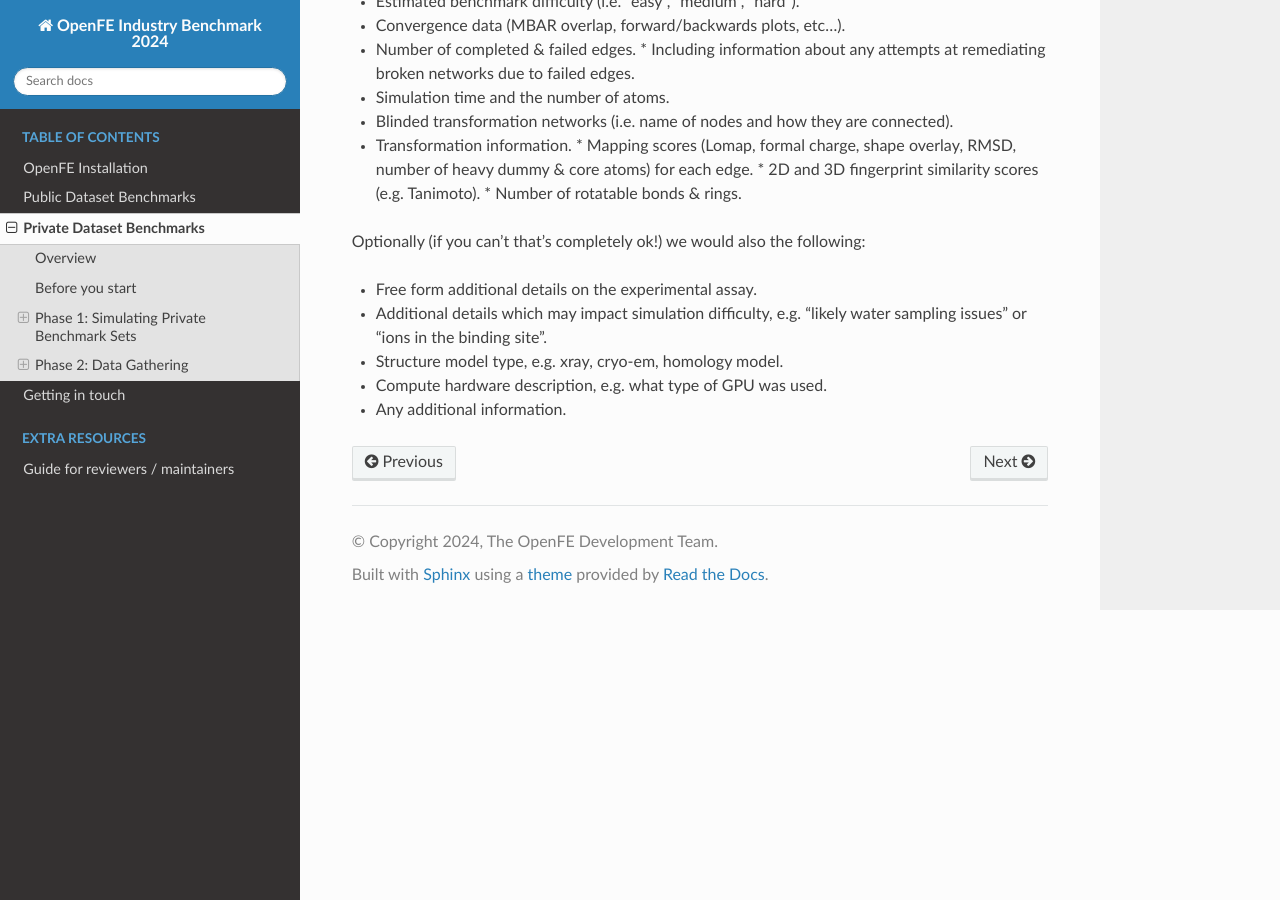
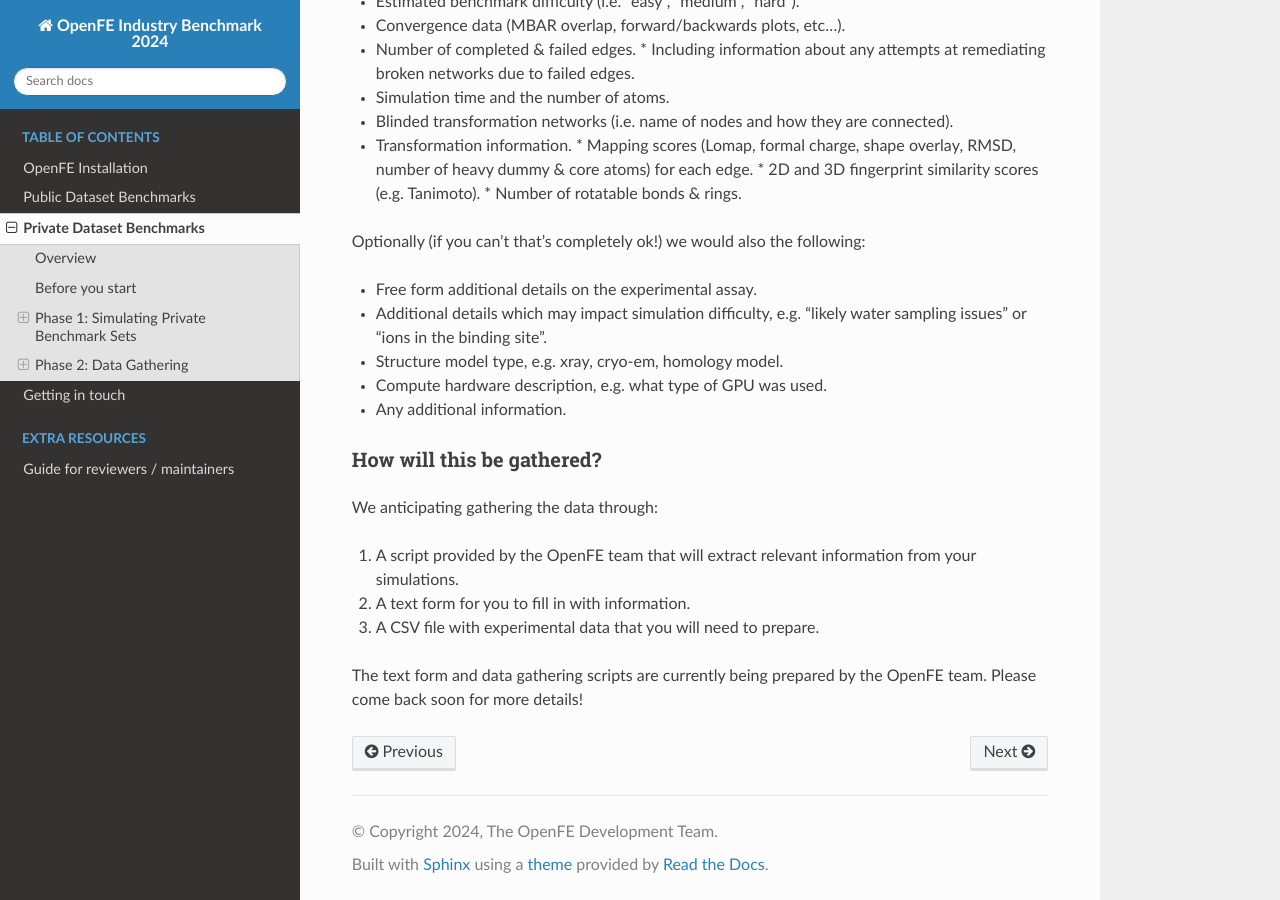
Before and after one commit to OpenFreeEnergy/IndustryBenchmarks2024, a Sphinx documentation site: the page built from docs/source/private/overview.rst, in a window 1280 px wide and 900 px high, scrolled down 3638 px. Built offline with Sphinx 7.4.7 and the Read the Docs theme 2.0.0, drawn with Linux system fonts in a browser that asks for light colours.

Commit message:
How do we gather the data?

```diff
--- a/docs/source/private/overview.rst
+++ b/docs/source/private/overview.rst
@@ -201,3 +201,15 @@
 * Structure model type, e.g. xray, cryo-em, homology model.
 * Compute hardware description, e.g. what type of GPU was used.
 * Any additional information.
+
+How will this be gathered?
+==========================
+
+We anticipating gathering the data through:
+
+1. A script provided by the OpenFE team that will extract relevant information from your simulations.
+2. A text form for you to fill in with information.
+3. A CSV file with experimental data that you will need to prepare.
+
+
+The text form and data gathering scripts are currently being prepared by the OpenFE team. Please come back soon for more details!
```
